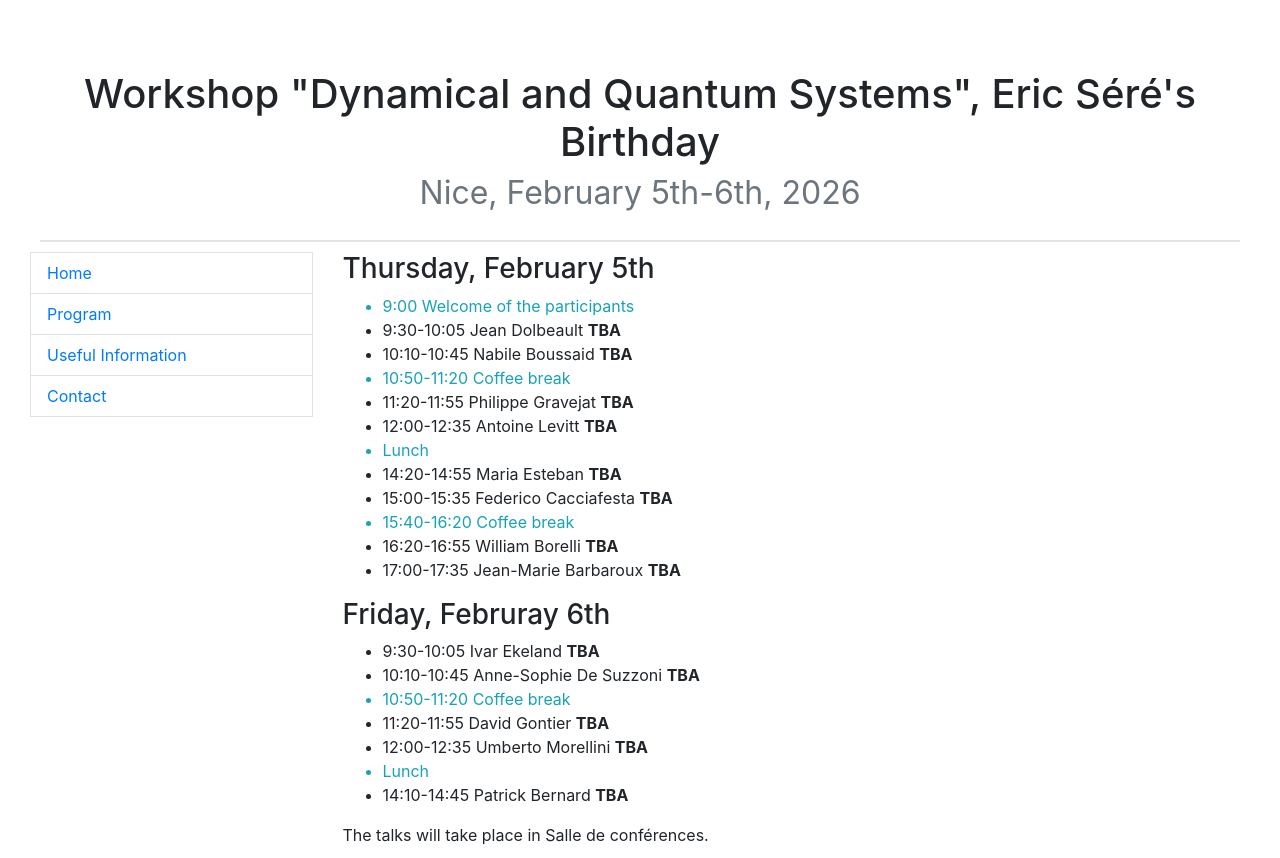
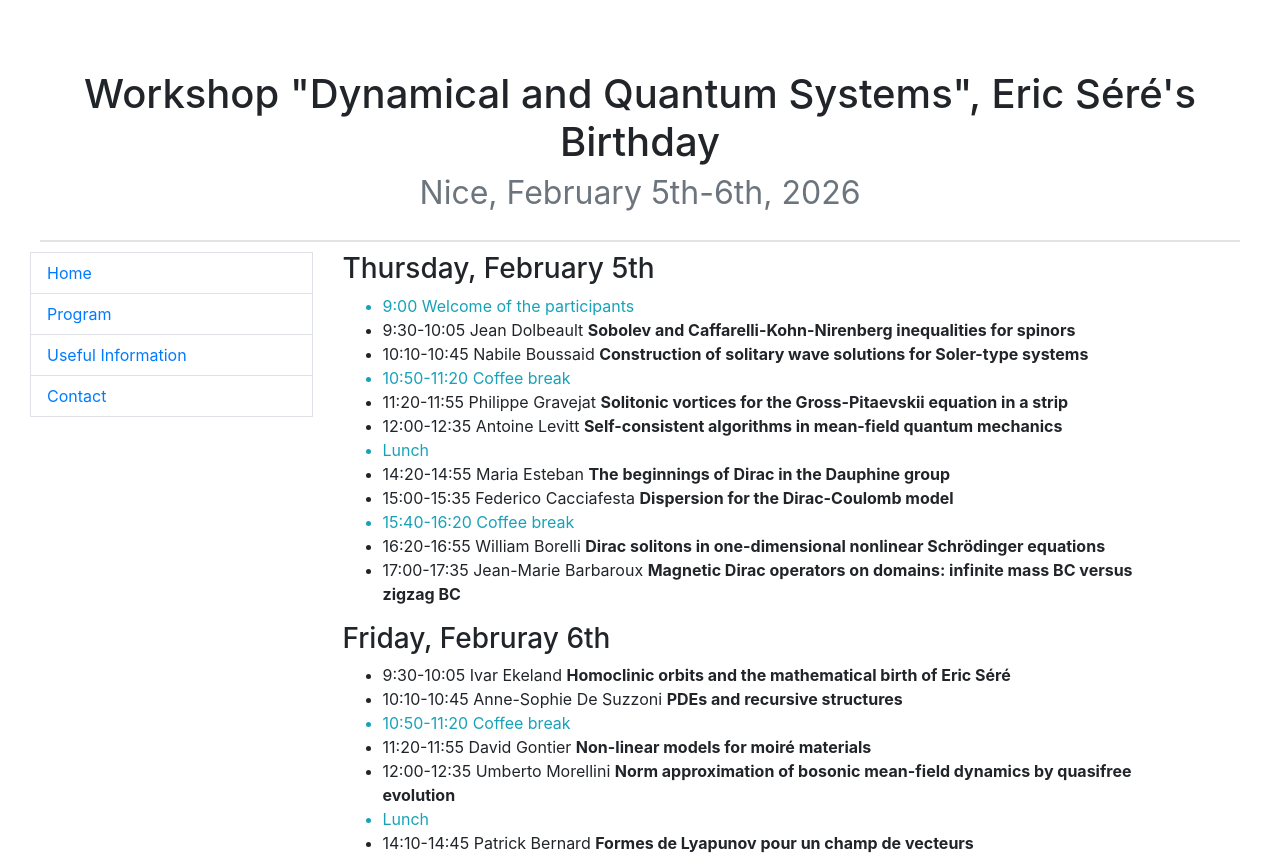
Before and after one commit to ljad-cnrs/conf-sere-60, a plain HTML site: page conf-sere-60_program.html in a window 1280 px wide. Shown: the top 858 px of the page. Drawn offline with nearby package versions, Linux system fonts and the light colour scheme.

Commit message:
Update conf-sere-60_program.html

```diff
--- a/conf-sere-60_program.html
+++ b/conf-sere-60_program.html
@@ -94,27 +94,27 @@
                   <h3>Thursday, February 5th</h3>
                   <ul>
                       <li class="text-info"> 9:00 Welcome of the participants</li>
-                      <li> 9:30-10:05 Jean Dolbeault <strong> TBA </strong>
+                      <li> 9:30-10:05 Jean Dolbeault <strong> Sobolev and Caffarelli-Kohn-Nirenberg inequalities for spinors </strong>
                       </li>
-                      <li> 10:10-10:45 Nabile Boussaid <strong> TBA </strong>
+                      <li> 10:10-10:45 Nabile Boussaid <strong> Construction of solitary wave solutions for Soler-type systems </strong>
                       </li>
                       <li class="text-info"> 10:50-11:20 Coffee break
                       </li>
-                      <li> 11:20-11:55 Philippe Gravejat <strong> TBA </strong>
+                      <li> 11:20-11:55 Philippe Gravejat <strong> Solitonic vortices for the Gross-Pitaevskii equation in a strip </strong>
                       </li>
-                      <li> 12:00-12:35 Antoine Levitt <strong> TBA </strong>
+                      <li> 12:00-12:35 Antoine Levitt <strong> Self-consistent algorithms in mean-field quantum mechanics </strong>
                       </li>
                       <li class="text-info"> Lunch
                       </li>
-                      <li> 14:20-14:55 Maria Esteban <strong> TBA </strong>
+                      <li> 14:20-14:55 Maria Esteban <strong> The beginnings of Dirac in the Dauphine group </strong>
                       </li>
-                      <li> 15:00-15:35 Federico Cacciafesta <strong> TBA </strong>
+                      <li> 15:00-15:35 Federico Cacciafesta <strong> Dispersion for the Dirac-Coulomb model </strong>
                       </li>
                       <li class="text-info"> 15:40-16:20 Coffee break
                       </li>
-                        <li> 16:20-16:55 William Borelli <strong> TBA </strong>
+                        <li> 16:20-16:55 William Borelli <strong> Dirac solitons in one-dimensional nonlinear Schrödinger equations </strong>
                       </li>
-                      <li> 17:00-17:35 Jean-Marie Barbaroux <strong> TBA </strong>
+                      <li> 17:00-17:35 Jean-Marie Barbaroux <strong> Magnetic Dirac operators on domains: infinite mass BC versus zigzag BC </strong>
                       </li>
 
 <!--
@@ -124,19 +124,19 @@
                   </ul>
                   <h3>Friday, Februray 6th</h3>
                   <ul>
-                       <li> 9:30-10:05 Ivar Ekeland <strong> TBA </strong>
+                       <li> 9:30-10:05 Ivar Ekeland <strong> Homoclinic orbits and the mathematical birth of Eric Séré </strong>
                       </li>
-                      <li> 10:10-10:45 Anne-Sophie De Suzzoni <strong> TBA </strong>
+                      <li> 10:10-10:45 Anne-Sophie De Suzzoni <strong> PDEs and recursive structures </strong>
                       </li>
                       <li class="text-info"> 10:50-11:20 Coffee break
                       </li>
-                      <li> 11:20-11:55 David Gontier <strong> TBA </strong>
+                      <li> 11:20-11:55 David Gontier <strong> Non-linear models for moiré materials </strong>
                       </li>
-                      <li> 12:00-12:35 Umberto Morellini <strong> TBA </strong>
+                      <li> 12:00-12:35 Umberto Morellini <strong> Norm approximation of bosonic mean-field dynamics by quasifree evolution </strong>
                       </li>
                       <li class="text-info"> Lunch
                       </li>
-                      <li> 14:10-14:45 Patrick Bernard <strong> TBA </strong>
+                      <li> 14:10-14:45 Patrick Bernard <strong> Formes de Lyapunov pour un champ de vecteurs </strong>
                       </li>
                   </ul>
                   <p> The talks will take place in Salle de conférences.</p>
```
